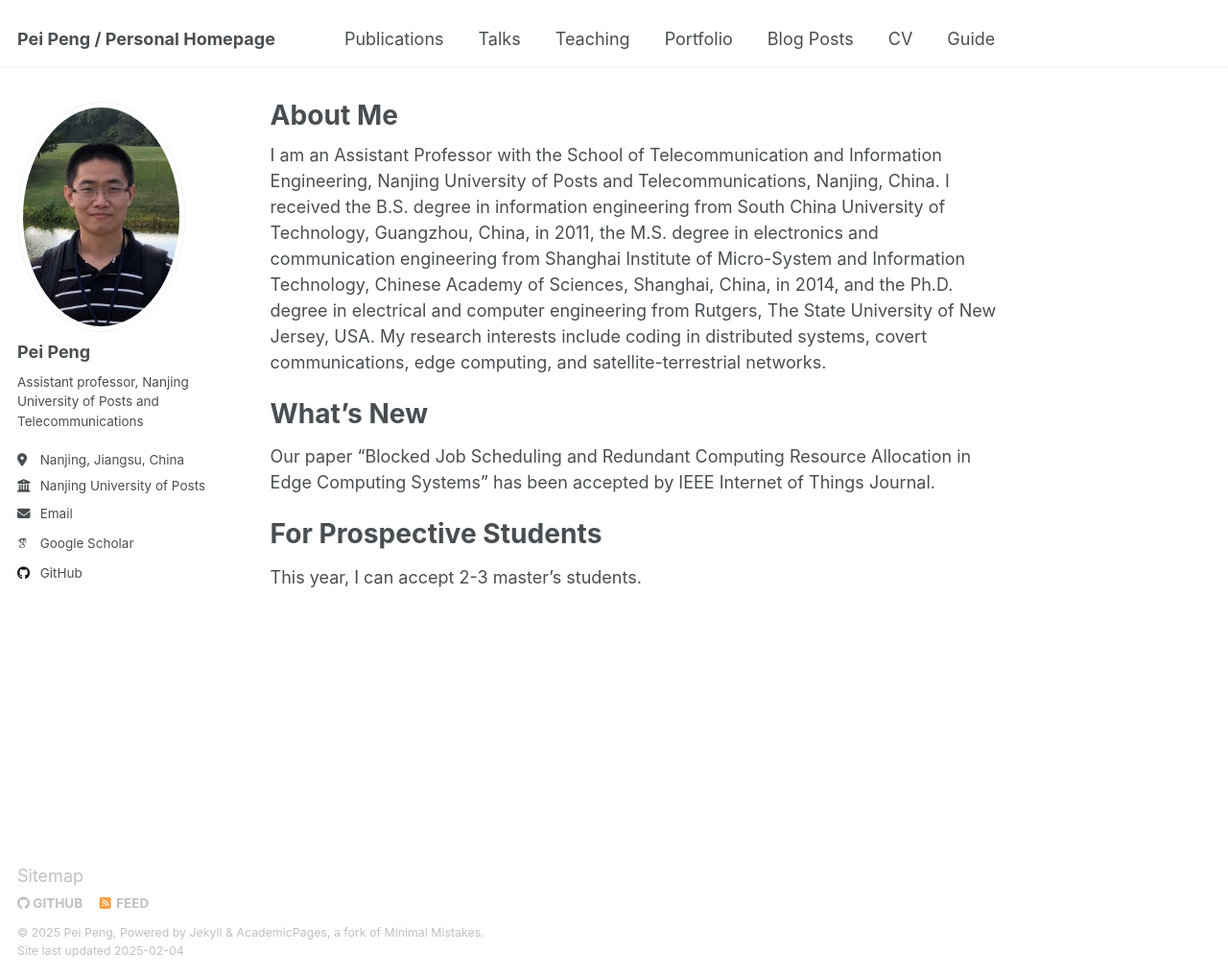
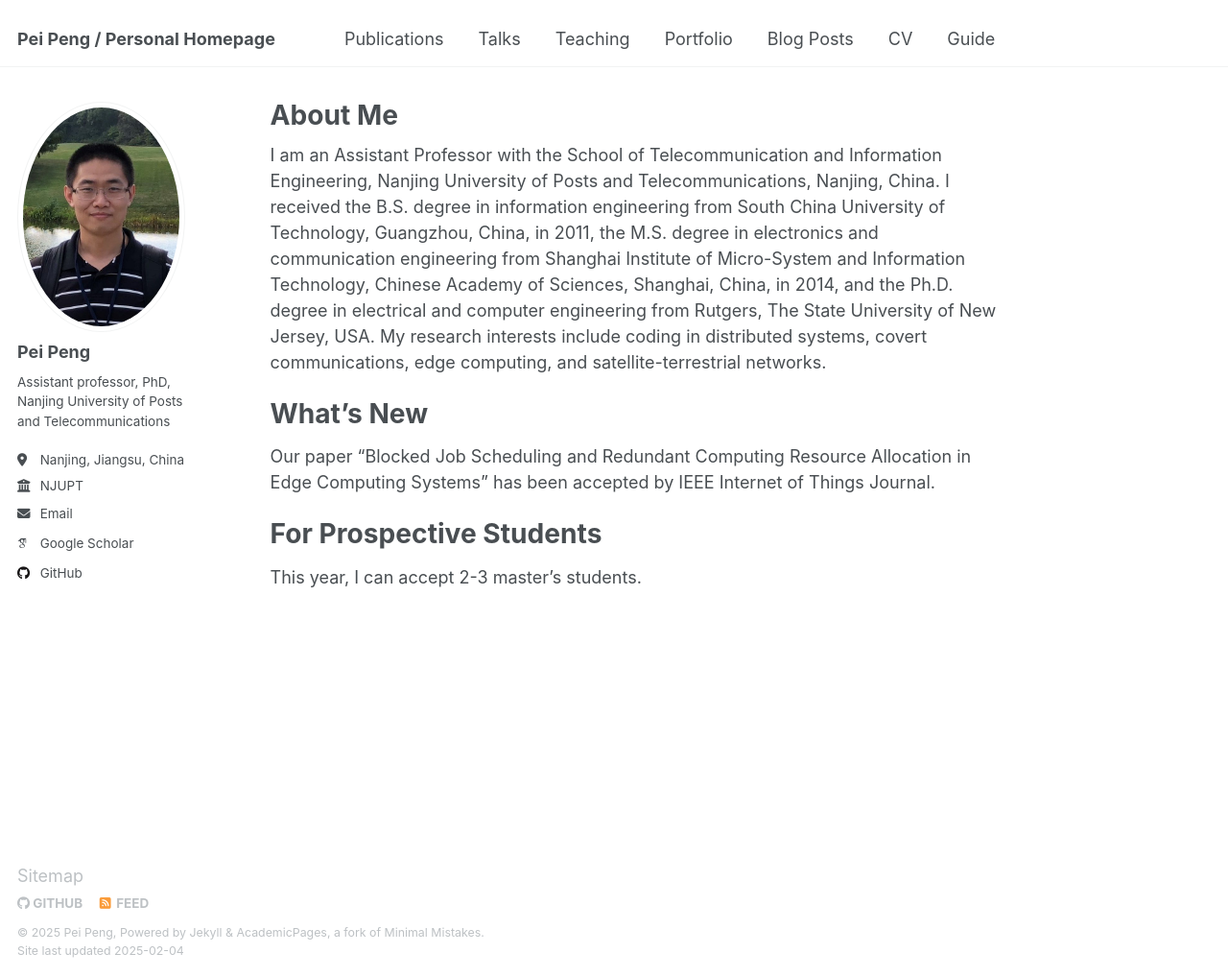
Before and after one commit to Qihuan1988/Qihuan1988.github.io, a Jekyll site: the page built from _pages/about.md, in a window 1280 px wide and 1018 px high. Shown: the whole window at 96% size. Built offline with Jekyll 4.4.1, drawn with Linux system fonts in a browser that asks for light colours; some web fonts are replaced.

Commit message:
Update _config.yml

```diff
--- a/_config.yml
+++ b/_config.yml
@@ -25,9 +25,9 @@ author:
   avatar           : "peipeng.png"
   name             : "Pei Peng"
   pronouns         : # example: "she/her"
-  bio              : "Assistant professor, Nanjing University of Posts and Telecommunications"
+  bio              : "Assistant professor, PhD, Nanjing University of Posts and Telecommunications"
   location         : "Nanjing, Jiangsu, China"
-  employer         : "Nanjing University of Posts and Telecommunications"
+  employer         : "NJUPT"
   URI              : "https://yjs.njupt.edu.cn/dsgl/nocontrol/college/dsfcxq.htm?dsJbxxId=90a2b66642124356bca014c36ae72bc4"
   email            : pei.peng@njupt.edu.cn"
 
```
